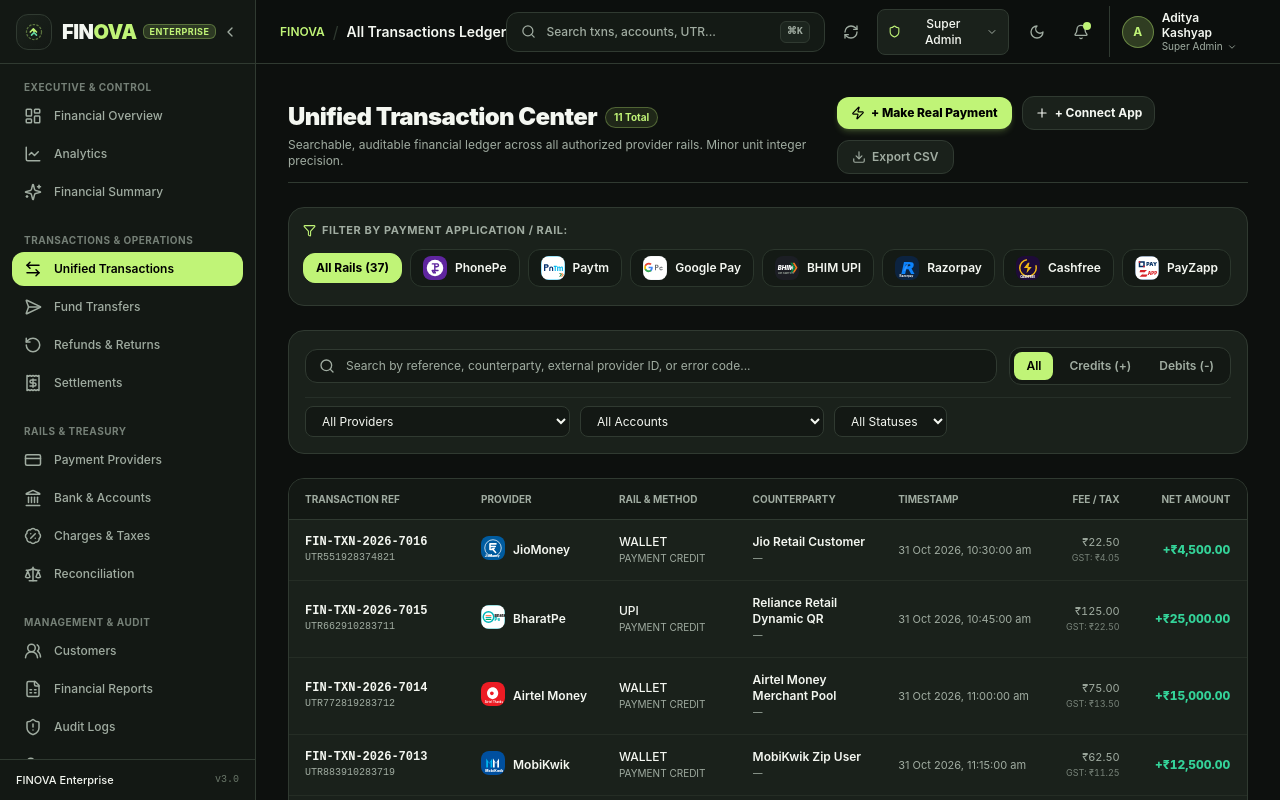
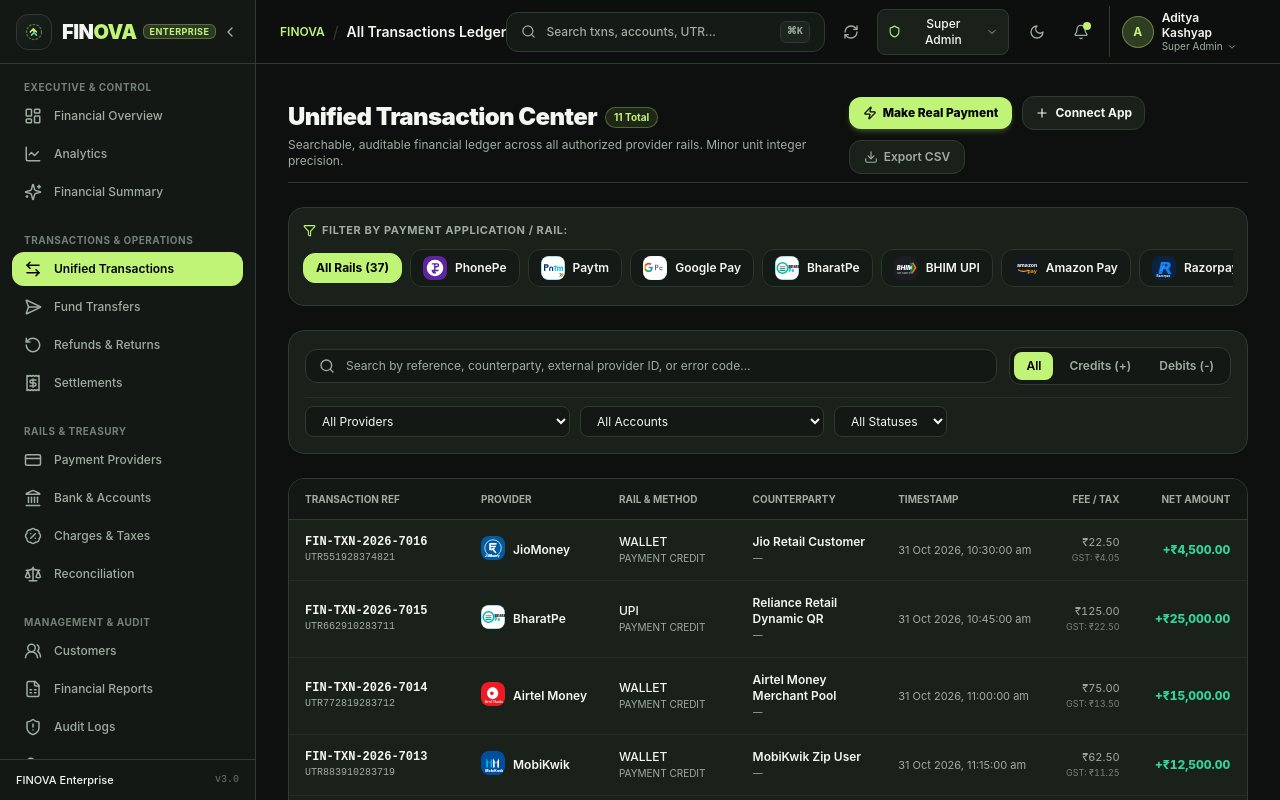
Before and after one commit to Vishwakarmasuraj333/FINOVA, a Next.js app: page /transactions in a window 1280 px wide. Shown: the top 800 px of the page. Built offline with nearby package versions, Linux system fonts and the light colour scheme.

Commit message:
fix: remove duplicate plus symbols and purge obsolete rails across views

```diff
--- a/src/app/page.tsx
+++ b/src/app/page.tsx
@@ -116,21 +116,21 @@ export default function LandingPage() {
       href: '/providers',
     },
     {
-      code: 'aadhaar',
-      name: 'Aadhaar Pay (AePS NPCI)',
+      code: 'bhim_sbi',
+      name: 'BHIM SBI Pay (State Bank of India)',
       category: 'upi',
       status: 'CONNECTED',
-      capability: 'UIDAI Biometric Micro-ATM & Merchant Aadhaar Pay',
+      capability: 'State Bank of India Direct UPI Switch & Merchant QR',
       lastSync: 'Live (7m ago)',
       href: '/providers',
     },
     {
-      code: 'trupay',
-      name: 'Trupay Unified Switch',
+      code: 'canara',
+      name: 'Canara Bank PayWiz UPI Switch',
       category: 'upi',
       status: 'CONNECTED',
-      capability: 'Direct Bank-to-Bank IMPS/UPI clearing',
-      lastSync: 'Live (35m ago)',
+      capability: 'Canara PayWiz Instant NPCI Clearing',
+      lastSync: 'Live (15m ago)',
       href: '/providers',
     },
 
--- a/src/app/providers/page.tsx
+++ b/src/app/providers/page.tsx
@@ -205,7 +205,7 @@ export default function ProvidersPage() {
             className="flex items-center gap-1.5 px-3.5 py-2 rounded-xl bg-brand-primary text-black font-extrabold text-xs hover:bg-brand-accent transition-all shadow-md shadow-brand-primary/20"
           >
             <Zap size={14} />
-            <span>+ Make / Collect Payment</span>
+            <span>Make / Collect Payment</span>
           </button>
 
           <button
@@ -213,7 +213,7 @@ export default function ProvidersPage() {
             className="flex items-center gap-2 px-3.5 py-2 rounded-xl bg-[#1A211B] border border-[#303A31] text-[#F4F7F1] font-bold text-xs hover:border-brand-primary/50 transition-colors shadow-xs"
           >
             <Plus size={15} />
-            <span>+ Connect Payment App</span>
+            <span>Connect Payment App</span>
           </button>
         </div>
       </div>
--- a/src/app/transactions/page.tsx
+++ b/src/app/transactions/page.tsx
@@ -197,7 +197,7 @@ export default function TransactionsPage() {
             className="flex items-center gap-1.5 px-3.5 py-2 rounded-xl bg-brand-primary text-black font-extrabold text-xs hover:bg-brand-accent transition-all shadow-md shadow-brand-primary/20"
           >
             <Zap size={14} />
-            <span>+ Make Real Payment</span>
+            <span>Make Real Payment</span>
           </button>
 
           <button
@@ -205,7 +205,7 @@ export default function TransactionsPage() {
             className="flex items-center gap-1.5 px-3 py-2 rounded-xl bg-[#1A211B] border border-[#303A31] text-[#F4F7F1] font-bold text-xs hover:border-brand-primary/50 transition-colors shadow-xs"
           >
             <Plus size={14} />
-            <span>+ Connect App</span>
+            <span>Connect App</span>
           </button>
 
           <a
@@ -252,29 +252,39 @@ export default function TransactionsPage() {
             { code: 'phonepe', name: 'PhonePe' },
             { code: 'paytm', name: 'Paytm' },
             { code: 'gpay', name: 'Google Pay' },
+            { code: 'bharatpe', name: 'BharatPe' },
             { code: 'bhim', name: 'BHIM UPI' },
+            { code: 'amazonpay', name: 'Amazon Pay' },
             { code: 'razorpay', name: 'Razorpay' },
             { code: 'cashfree', name: 'Cashfree' },
             { code: 'payzapp', name: 'PayZapp' },
             { code: 'freecharge', name: 'FreeCharge' },
             { code: 'mobikwik', name: 'MobiKwik' },
             { code: 'airtel', name: 'Airtel Money' },
+            { code: 'bhim_sbi', name: 'BHIM SBI Pay' },
+            { code: 'bob', name: 'Baroda Pay' },
+            { code: 'rbl', name: 'RBL BHIM' },
+            { code: 'canara', name: 'Canara PayWiz' },
+            { code: 'fino', name: 'Fino Bank' },
+            { code: 'whatsapppay', name: 'WhatsApp Pay' },
+            { code: 'cred', name: 'CRED Pay' },
             { code: 'jiomoney', name: 'JioMoney' },
             { code: 'pockets', name: 'Pockets' },
-            { code: 'chillr', name: 'Chillr' },
-            { code: 'trupay', name: 'Trupay' },
-            { code: 'oxigen', name: 'Oxigen' },
-            { code: 'moneyonmobile', name: 'MoneyOnMobile' },
-            { code: 'zipcash', name: 'ZipCash' },
-            { code: 'mpurse', name: 'm-Purse' },
-            { code: 'aadhaar', name: 'Aadhaar Pay' },
-            { code: 'itzcash', name: 'ItzCash' },
-            { code: 'mrupee', name: 'mRUPEE' },
-            { code: 'quikwallet', name: 'QuikWallet' },
+            { code: 'kotak', name: 'Kotak Bank' },
+            { code: 'pnb', name: 'PNB CMS' },
+            { code: 'indusind', name: 'IndusInd Bank' },
+            { code: 'yesbank', name: 'YES Bank' },
+            { code: 'idfc', name: 'IDFC FIRST' },
+            { code: 'federal', name: 'Federal Bank' },
             { code: 'axis', name: 'Axis Bank' },
-            { code: 'sbi', name: 'SBI Buddy' },
+            { code: 'sbi', name: 'SBI Corporate' },
             { code: 'hdfc_bank', name: 'HDFC CMS' },
             { code: 'stripe', name: 'Stripe' },
+            { code: 'paypal', name: 'PayPal' },
+            { code: 'rupay', name: 'RuPay' },
+            { code: 'visa', name: 'Visa' },
+            { code: 'mastercard', name: 'Mastercard' },
+            { code: 'amex', name: 'Amex' },
           ].map(app => {
             const isSelected = selectedProvider === `prov_${app.code}`;
             return (
```
